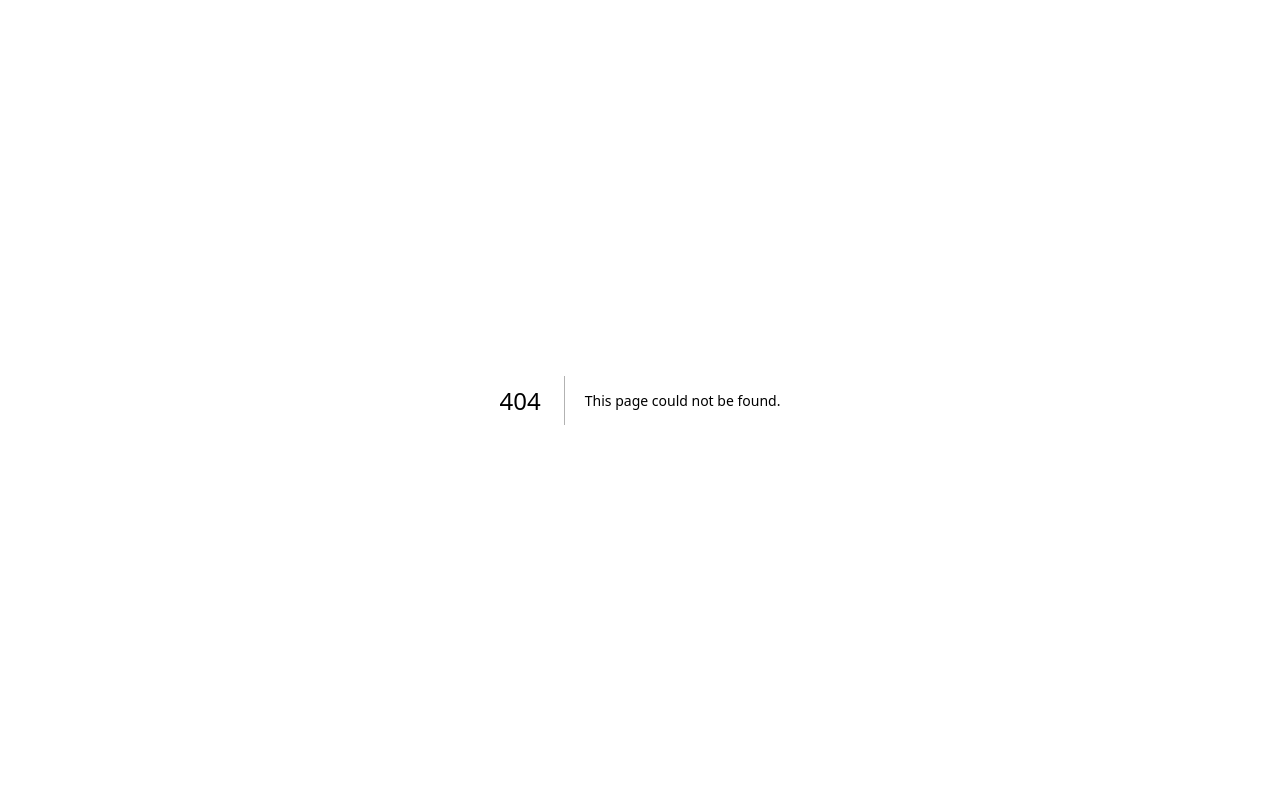
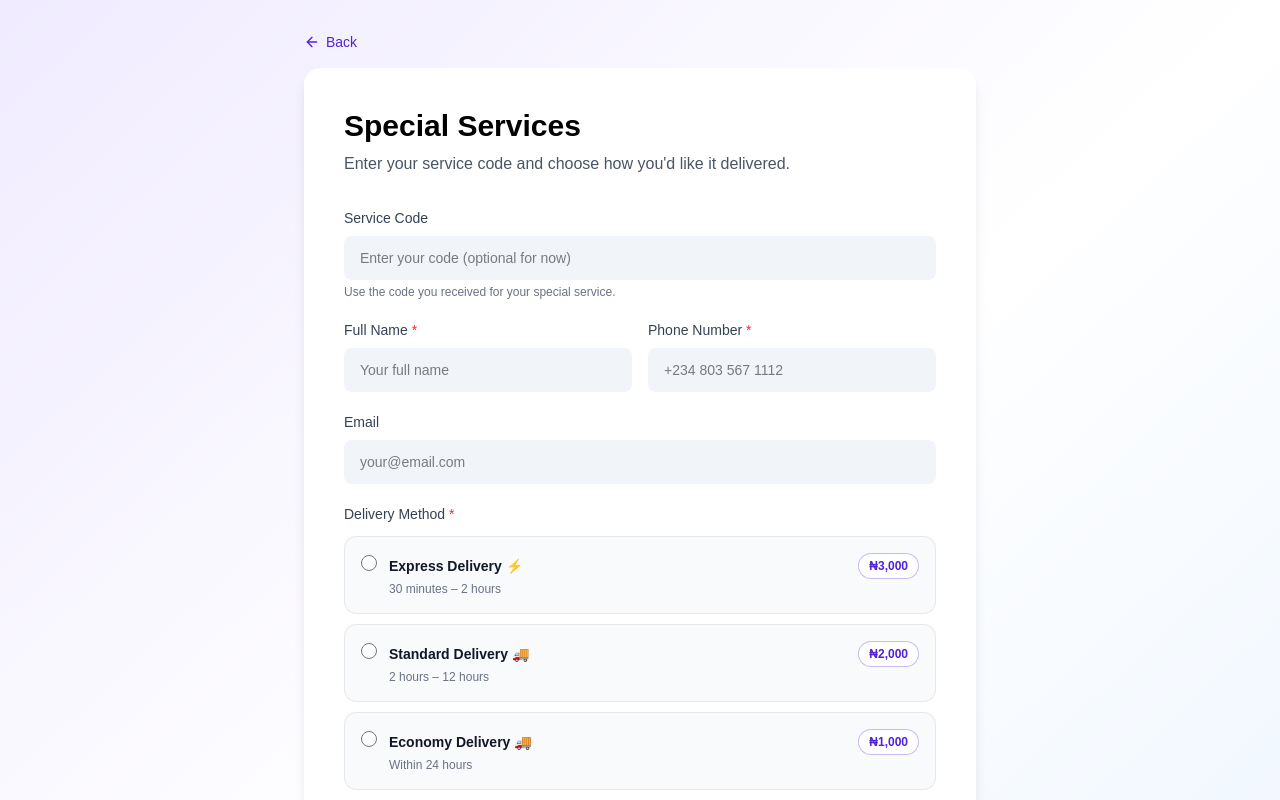
Before and after one commit to ibitoyrgideon79-rgb/computer-service.ng, a Next.js app: page /special-services in a window 1280 px wide. Before the commit this address had no page. Shown: the top 800 px of the page. Built offline with nearby package versions, Linux system fonts and the light colour scheme.

Commit message:
order details

```diff
--- a/app/page.tsx
+++ b/app/page.tsx
@@ -268,6 +268,13 @@ export default function Home() {
         <section className="py-14 sm:py-20 bg-gray-50 border-y border-gray-100" id="services">
           <div className="container mx-auto px-4 lg:px-8">
             <div className="text-center mb-12">
+              <button
+                type="button"
+                onClick={() => router.push("/special-services")}
+                className="inline-flex items-center gap-2 bg-[#5123d4] hover:bg-[#401AA0] text-white px-6 py-2.5 rounded-full text-sm font-semibold mb-6 transition-colors shadow-sm"
+              >
+                ✨ Special Services
+              </button>
               <h2 className="text-3xl font-bold text-black mb-3">Our Services</h2>
               <p className="text-gray-500 max-w-xl mx-auto">Everything you need handled quickly, professionally, and delivered to you.</p>
             </div>
--- /dev/null
+++ b/app/special-services/page.tsx
@@ -0,0 +1,190 @@
+"use client";
+
+import React, { useState } from "react";
+import Link from "next/link";
+import { useRouter } from "next/navigation";
+import { ArrowLeft, ArrowRight, AlertCircle } from "lucide-react";
+import { useOrderStore } from "@/store/useOrderStore";
+
+const DELIVERY_OPTIONS = [
+  { value: "Express Delivery",  title: "Express Delivery ⚡",      subtitle: "30 minutes – 2 hours",  price: "₦3,000" },
+  { value: "Standard Delivery", title: "Standard Delivery 🚚",     subtitle: "2 hours – 12 hours",    price: "₦2,000" },
+  { value: "Economy Delivery",  title: "Economy Delivery 🚚",      subtitle: "Within 24 hours",       price: "₦1,000" },
+  { value: "Schedule Delivery", title: "Schedule Delivery",        subtitle: "Custom time / multi-stop", price: "₦5,000/stop" },
+  { value: "Email Delivery",    title: "Email Delivery 📧",        subtitle: "Sent directly to your inbox", price: "Free" },
+  { value: "Special Submission", title: "Special Submission",      subtitle: "Government & private organizations", price: "Free" },
+] as const;
+
+export default function SpecialServicesPage() {
+  const router = useRouter();
+  const { setOrderData } = useOrderStore();
+
+  const [code, setCode] = useState("");
+  const [name, setName] = useState("");
+  const [phone, setPhone] = useState("");
+  const [email, setEmail] = useState("");
+  const [deliveryMethod, setDeliveryMethod] = useState("");
+  const [deliveryEmail, setDeliveryEmail] = useState("");
+  const [errors, setErrors] = useState<Record<string, string>>({});
+
+  const handleSubmit = (e: React.FormEvent) => {
+    e.preventDefault();
+    const next: Record<string, string> = {};
+
+    if (!name.trim())  next.name  = "Full name is required";
+    if (!phone.trim()) next.phone = "Phone number is required";
+    if (!deliveryMethod) next.deliveryMethod = "Please select a delivery method";
+
+    if (deliveryMethod === "Email Delivery") {
+      const target = (deliveryEmail || email).trim();
+      if (!target) next.deliveryEmail = "Email address is required for email delivery";
+      else if (!/^[^\s@]+@[^\s@]+\.[^\s@]+$/.test(target)) next.deliveryEmail = "Please enter a valid email";
+    }
+
+    setErrors(next);
+    if (Object.keys(next).length > 0) return;
+
+    setOrderData({
+      service:        "Special Service",
+      category:       code || "Special Service",
+      name,
+      phoneNumber:    phone,
+      email,
+      deliveryMethod: deliveryMethod as never,
+      deliveryDetails: deliveryMethod === "Email Delivery" ? (deliveryEmail || email) : "",
+    });
+
+    router.push("/order/review");
+  };
+
+  return (
+    <div className="min-h-screen bg-gradient-to-br from-[#f0ebff] via-white to-[#ebf4ff] py-8 px-4">
+      <div className="max-w-2xl mx-auto">
+        <Link href="/" className="inline-flex items-center gap-1.5 text-sm font-medium text-[#5123d4] hover:text-[#401AA0] mb-4">
+          <ArrowLeft className="w-4 h-4" /> Back
+        </Link>
+
+        <div className="bg-white rounded-2xl shadow-lg p-6 sm:p-10">
+          <h1 className="text-3xl font-bold text-black mb-2">Special Services</h1>
+          <p className="text-gray-600 mb-8">Enter your service code and choose how you&apos;d like it delivered.</p>
+
+          <form onSubmit={handleSubmit} className="space-y-5">
+            <div>
+              <label className="block text-sm font-medium text-gray-700 mb-2">Service Code</label>
+              <input
+                type="text"
+                value={code}
+                onChange={(e) => setCode(e.target.value)}
+                placeholder="Enter your code (optional for now)"
+                className="w-full bg-[#F1F5F9] text-black px-4 py-3 rounded-lg text-sm focus:outline-none focus:ring-2 focus:ring-[#5123d4]"
+              />
+              <p className="text-xs text-gray-500 mt-1">Use the code you received for your special service.</p>
+            </div>
+
+            <div className="grid sm:grid-cols-2 gap-4">
+              <div>
+                <label className="block text-sm font-medium text-gray-700 mb-2">Full Name <span className="text-red-500">*</span></label>
+                <input
+                  type="text"
+                  value={name}
+                  onChange={(e) => setName(e.target.value)}
+                  placeholder="Your full name"
+                  className={`w-full bg-[#F1F5F9] text-black px-4 py-3 rounded-lg text-sm focus:outline-none focus:ring-2 ${errors.name ? "ring-2 ring-red-400" : "focus:ring-[#5123d4]"}`}
+                />
+                {errors.name && <p className="text-red-500 text-xs mt-1 flex items-center gap-1"><AlertCircle className="w-3 h-3" />{errors.name}</p>}
+              </div>
+
+              <div>
+                <label className="block text-sm font-medium text-gray-700 mb-2">Phone Number <span className="text-red-500">*</span></label>
+                <input
+                  type="tel"
+                  value={phone}
+                  onChange={(e) => setPhone(e.target.value)}
+                  placeholder="+234 803 567 1112"
+                  className={`w-full bg-[#F1F5F9] text-black px-4 py-3 rounded-lg text-sm focus:outline-none focus:ring-2 ${errors.phone ? "ring-2 ring-red-400" : "focus:ring-[#5123d4]"}`}
+                />
+                {errors.phone && <p className="text-red-500 text-xs mt-1 flex items-center gap-1"><AlertCircle className="w-3 h-3" />{errors.phone}</p>}
+              </div>
+            </div>
+
+            <div>
+              <label className="block text-sm font-medium text-gray-700 mb-2">Email</label>
+              <input
+                type="email"
+                value={email}
+                onChange={(e) => setEmail(e.target.value)}
+                placeholder="your@email.com"
+                className="w-full bg-[#F1F5F9] text-black px-4 py-3 rounded-lg text-sm focus:outline-none focus:ring-2 focus:ring-[#5123d4]"
+              />
+            </div>
+
+            <div>
+              <label className="block text-sm font-medium text-gray-700 mb-3">
+                Delivery Method <span className="text-red-500">*</span>
+              </label>
+              <div className="space-y-2.5">
+                {DELIVERY_OPTIONS.map((opt) => {
+                  const selected = deliveryMethod === opt.value;
+                  return (
+                    <label
+                      key={opt.value}
+                      className={`flex items-start gap-3 p-4 border rounded-xl cursor-pointer transition-all ${
+                        selected ? "border-[#5123d4] bg-[#f0ebff]" : "border-gray-200 bg-gray-50 hover:border-[#5123d4]/40"
+                      }`}
+                    >
+                      <input
+                        type="radio"
+                        name="deliveryMethod"
+                        value={opt.value}
+                        checked={selected}
+                        onChange={() => setDeliveryMethod(opt.value)}
+                        className="mt-0.5 w-4 h-4 text-[#5123d4] focus:ring-[#5123d4] shrink-0"
+                      />
+                      <div className="flex-1 min-w-0">
+                        <div className="flex items-center justify-between gap-2">
+                          <span className="text-sm font-semibold text-gray-900">{opt.title}</span>
+                          <span className={`text-xs font-bold px-2.5 py-1 rounded-full border shrink-0 ${
+                            selected ? "bg-[#5123d4] text-white border-[#5123d4]" : "bg-white text-[#5123d4] border-[#5123d4]/30"
+                          }`}>
+                            {opt.price}
+                          </span>
+                        </div>
+                        <p className="text-xs text-gray-500 mt-0.5">{opt.subtitle}</p>
+                      </div>
+                    </label>
+                  );
+                })}
+              </div>
+              {errors.deliveryMethod && (
+                <p className="text-red-500 text-xs mt-2 flex items-center gap-1"><AlertCircle className="w-3 h-3" />{errors.deliveryMethod}</p>
+              )}
+            </div>
+
+            {deliveryMethod === "Email Delivery" && (
+              <div>
+                <label className="block text-sm font-medium text-gray-700 mb-2">
+                  Email Address for Delivery <span className="text-red-500">*</span>
+                </label>
+                <input
+                  type="email"
+                  value={deliveryEmail}
+                  onChange={(e) => setDeliveryEmail(e.target.value)}
+                  placeholder="where should we send the completed work?"
+                  className={`w-full bg-[#F1F5F9] text-black px-4 py-3 rounded-lg text-sm focus:outline-none focus:ring-2 ${errors.deliveryEmail ? "ring-2 ring-red-400" : "focus:ring-[#5123d4]"}`}
+                />
+                {errors.deliveryEmail && <p className="text-red-500 text-xs mt-1 flex items-center gap-1"><AlertCircle className="w-3 h-3" />{errors.deliveryEmail}</p>}
+              </div>
+            )}
+
+            <button
+              type="submit"
+              className="w-full inline-flex items-center justify-center gap-2 bg-[#5123d4] hover:bg-[#401AA0] text-white px-6 py-3 rounded-lg font-semibold transition-colors"
+            >
+              Continue to Review <ArrowRight className="w-4 h-4" />
+            </button>
+          </form>
+        </div>
+      </div>
+    </div>
+  );
+}
```
